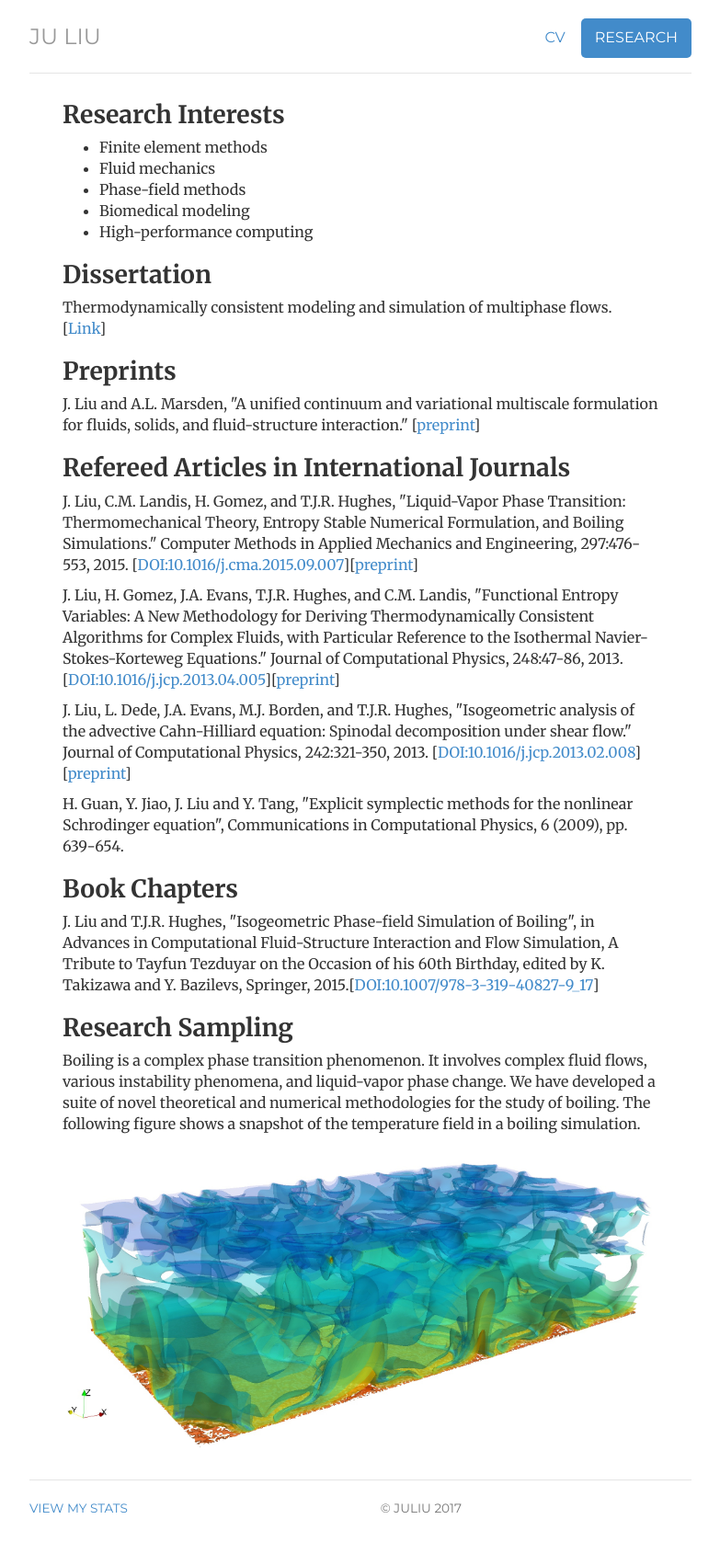
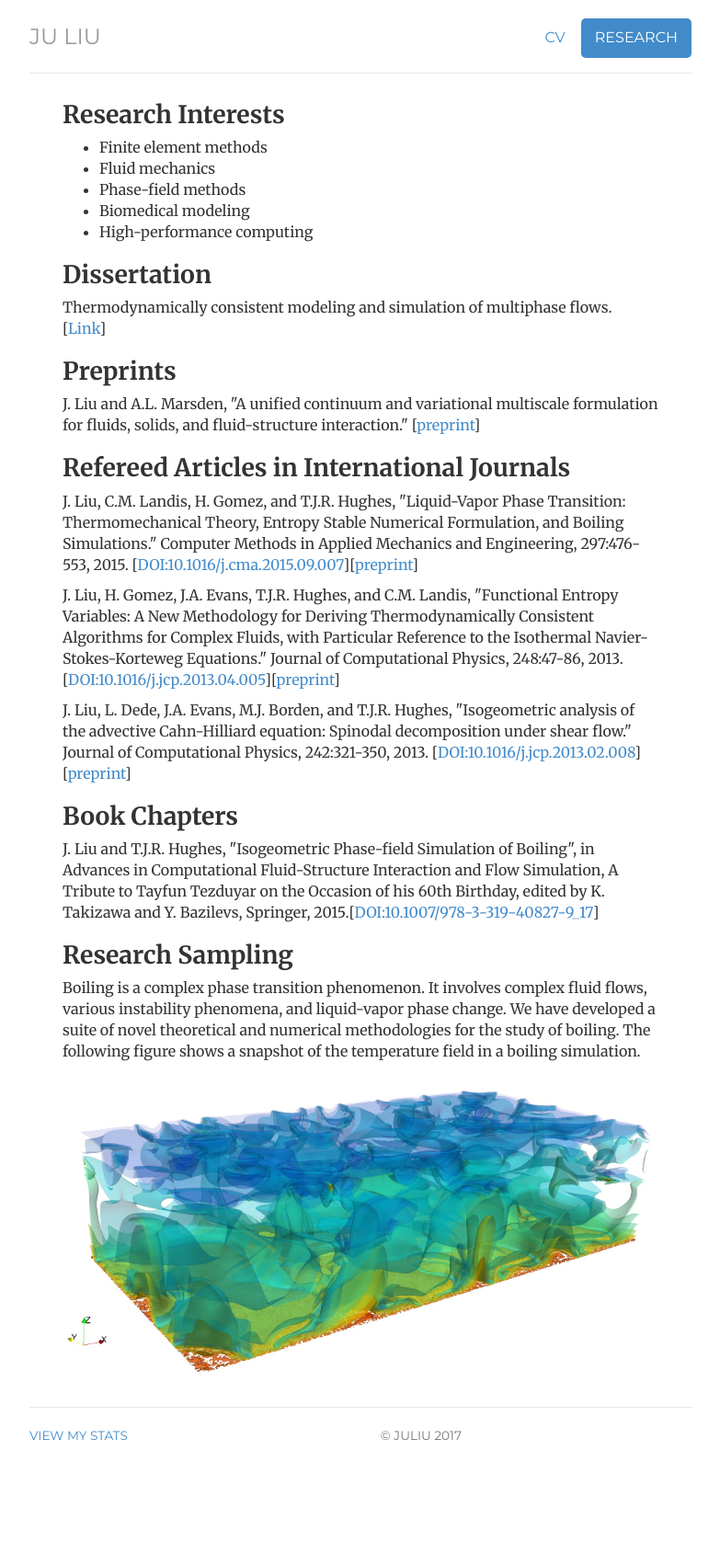
Before and after one commit to ju-liu/ju-liu.github.io, a Jekyll site: the page built from research/index.html, in a window 1280 px wide. Shown: the whole page at 92% size, without its empty margins (248-1031 px from the left). Built offline with Jekyll 4.4.1, drawn with Linux system fonts in a browser that asks for light colours; nearby versions of some CDN libraries; library files that are not in the unit come from our copies; comment, search, counter and statistics services are not loaded; after the commit the page ends 1623 px from its top, so only the background shows below that.

Commit message:
rm the previous paper

```diff
--- a/research/index.html
+++ b/research/index.html
@@ -47,10 +47,6 @@ description: Current Publication for Dr. Ju Liu
     href="http://www.sciencedirect.com/science/article/pii/S0021999113001186">DOI:10.1016/j.jcp.2013.02.008</a>][<a
     href="http://www.ices.utexas.edu/media/reports/2012/1212.pdf">preprint</a>]</p>
 
-  <p>H. Guan, Y. Jiao, J. Liu and Y. Tang, "Explicit symplectic methods for the
-  nonlinear Schrodinger equation", Communications in Computational Physics, 6
-  (2009), pp. 639-654.</p>
-
   <h2>Book Chapters</h2>
   <p>J. Liu and T.J.R. Hughes, "Isogeometric Phase-field Simulation of
   Boiling", in Advances in Computational Fluid-Structure Interaction and Flow
```
